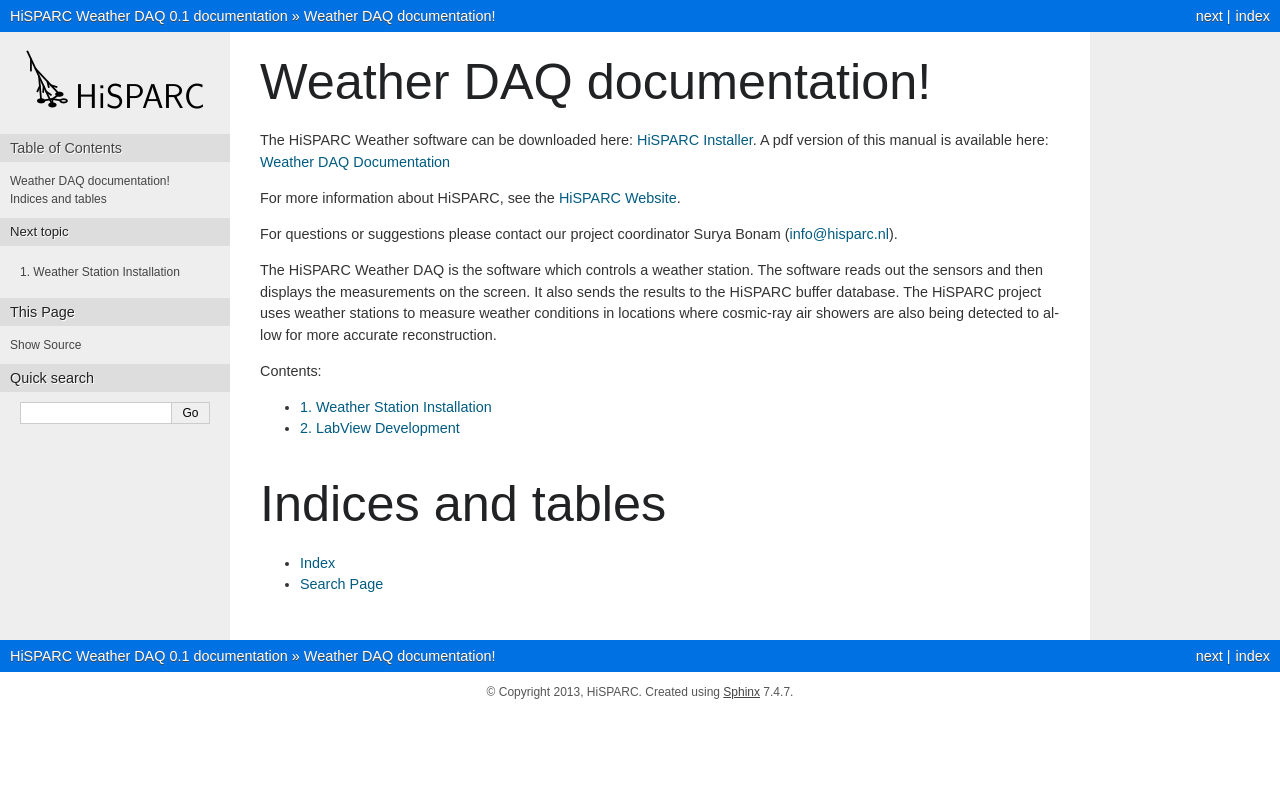
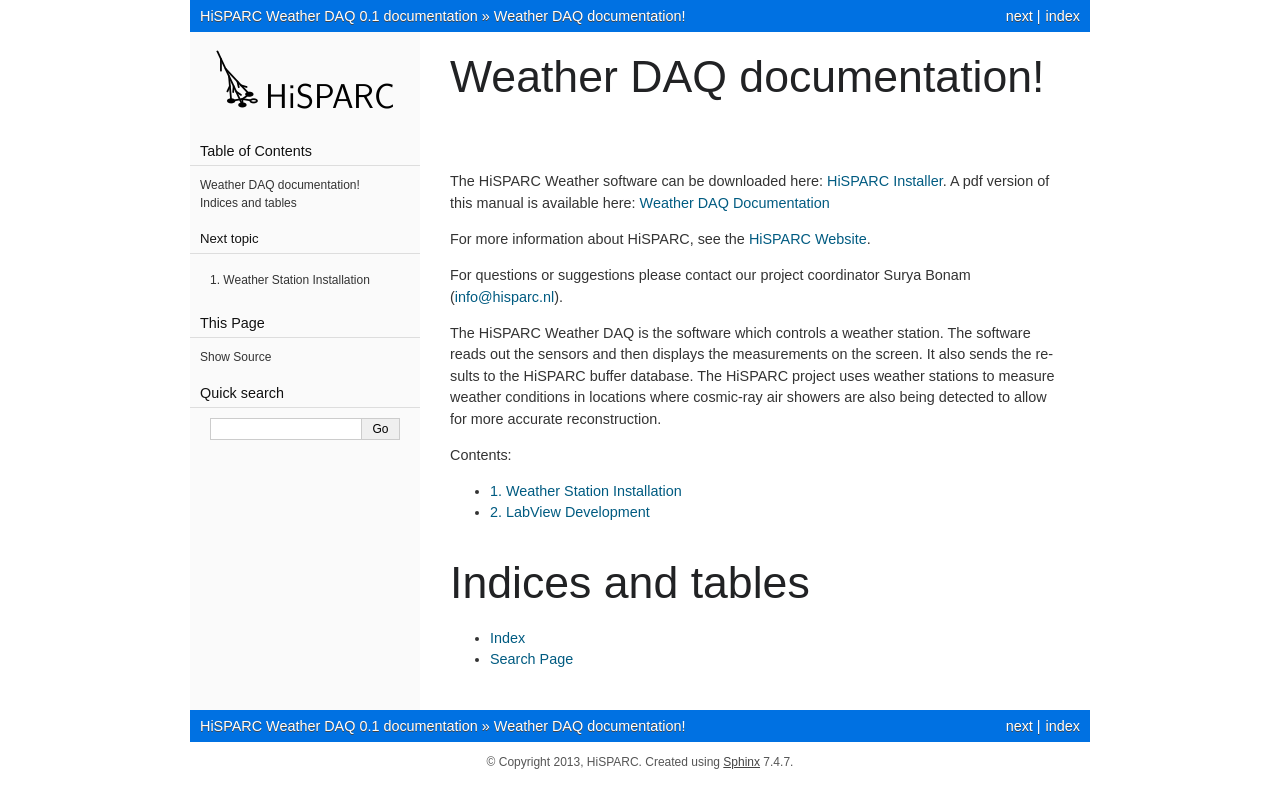
Before and after one commit to HiSPARC/weather, a Sphinx documentation site: the page built from doc/index.rst, in a window 1280 px wide. Shown: the top 808 px of the page. Built offline with Sphinx 7.4.7, drawn with Linux system fonts in a browser that asks for light colours.

Commit message:
Update doc style

```diff
--- a/doc/_static/hisparc_style.css
+++ b/doc/_static/hisparc_style.css
@@ -1,13 +1,38 @@
+body {
+    background: #fff;
+    max-width: 900px;
+    margin: 0 auto;}
+
+div.document {
+    background-color: #fafafa;}
+
 div.sphinxsidebar ul {
     margin: 10px 10px;}
 
 div.sphinxsidebarwrapper {
     padding: 0px 0px 10px 0px;}
 
+div.sphinxsidebar h3,
+div.sphinxsidebar h4 {
+    color: #111;
+    background: none;
+    padding: 8px 10px 5px 10px;
+    border-bottom: 1px solid #ddd;}
+
+div.sphinxsidebar h3 a {
+    color: #111;}
+
+div.sphinxsidebar a {
+    color: #333;}
+
+div.sphinxsidebarwrapper ul {
+    margin-right: 5px;}
+
 p.searchtip {
     display: none;}
 
 div.body {
+    padding: 0 25px 25px 30px;
     color: #333;}
 
 div.body h1,
@@ -23,22 +48,21 @@
 div.body h1 {
     border-top: none;
     padding-top: 20px;
-    font-size: 350%;}
+    font-size: 310%;}
 
 div.body h2 {
-    font-size: 250%;
-    border-top: 1px solid black;
+    font-size: 240%;
     padding-top: 15px;}
 
 div.body h3 {
-    font-size: 200%;}
+    font-size: 190%;
+    border-bottom: 1px solid #BBB;}
 
 div.body h4 {
     font-size: 150%;
     margin-top: 20px;
     padding-left: 3px;}
 
-
 div.related {
     background-color: #0071E2;}
 
```
